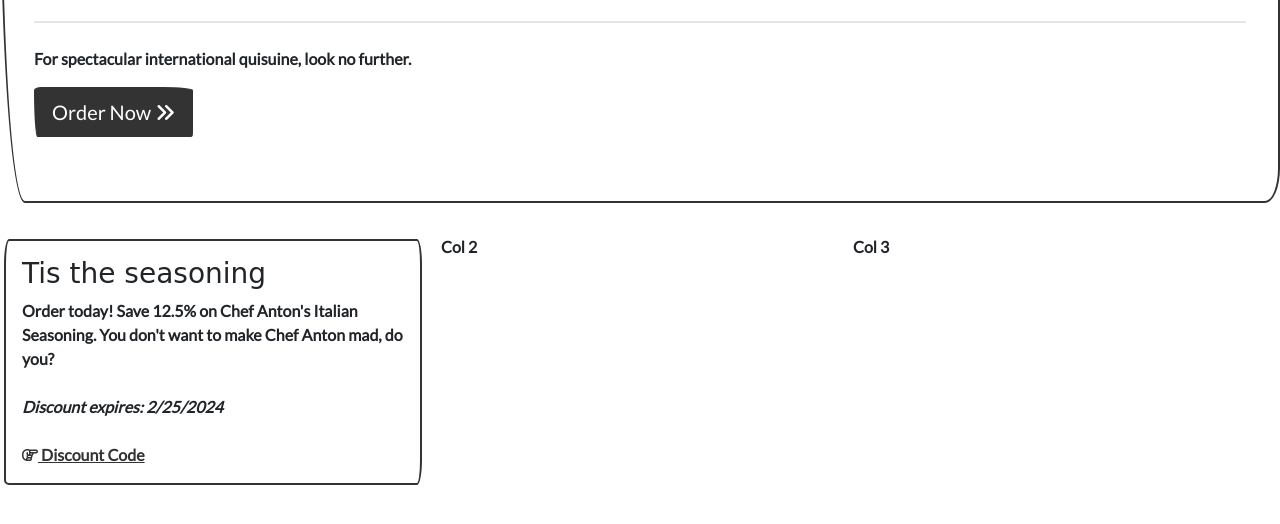
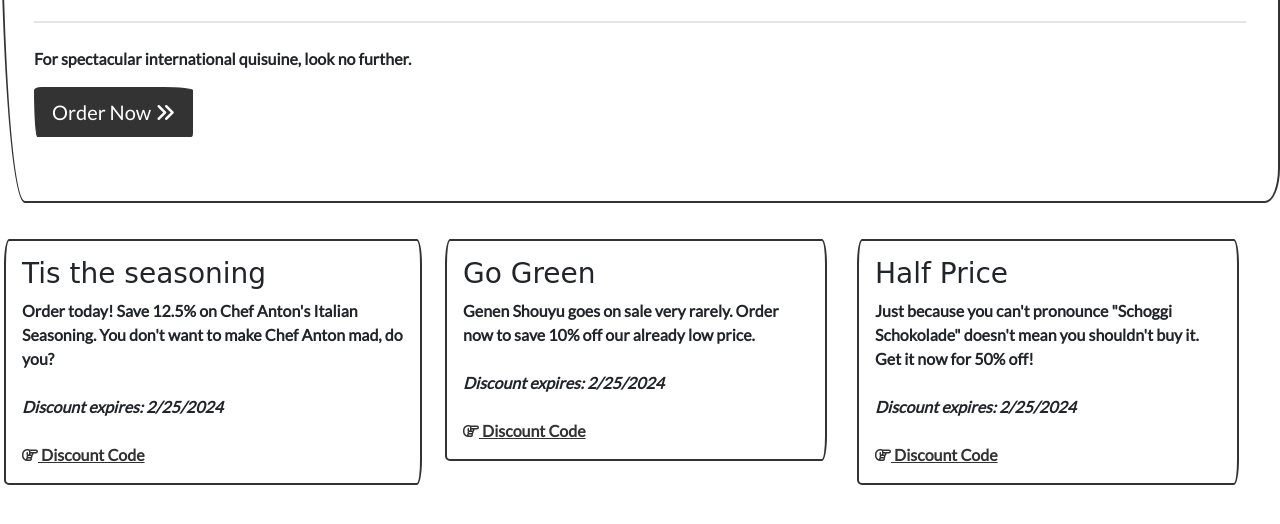
Before and after one commit to VossJohnathan/Northwind-Client-Spring2024, a plain HTML site: page index.html in a window 1280 px wide. Shown: the part 234-758 px from the top of the page. Drawn offline with nearby package versions, Linux system fonts and the light colour scheme; a web font is replaced by a local one.

Commit message:
Week 2 Assignment Done

```diff
--- a/client.js
+++ b/client.js
@@ -1,7 +1,18 @@
 $(function(){
+    $(document).on('keydown', function(e) {
+        if (e.keyCode == 27) {
+            $('#liveToast').toast('hide')
+        }
+    });
     // preload audio
     var toast = new Audio('toast.wav');
     $('.code').on('click', function(e) {
+        //display selected product info
+        const name = $(this).data('product');
+        const code = $(this).data('code'); //code in place of product to show discount code.
+        $('#name').html(name);
+        $('#code').html(code);
+
         e.preventDefault();
         // first pause the audio (in case it is still playing)
         toast.pause();
--- a/index.html
+++ b/index.html
@@ -21,7 +21,7 @@
     <div class="position-fixed bottom-0 right-0 p-3" style="z-index: 5; right: 0; bottom: 0;">
         <div id="liveToast" class="toast hide" role="alert" aria-live="assertive" aria-atomic="true" data-delay="2000">
           <div class="toast-header">
-            <strong class="mr-auto">Product Name</strong>
+            <strong class="mr-auto" id="name">Product Name</strong>
             <button type="button" class="ml-2 mb-1 close" data-dismiss="toast" aria-label="Close">
               <span aria-hidden="true">&times;</span>
             </button>
@@ -84,13 +84,29 @@
                 You don't want to make Chef Anton mad, do you?
             </div>
             <i>Discount expires: 2/25/2024</i><br />
-            <a href="#" class="code"><i class="far fa-hand-point-right"></i> Discount Code</a>
+            <a href="#" data-product="Chef Anton's Italian Seasoning" data-code="1234" class="code"><i class="far fa-hand-point-right"></i> Discount Code</a>
         </div>
         <div class="col-md">
-            Col 2
+            <div class="card col-md p-3 m-1">
+                <h3>Go Green</h3>
+            <div class="mb-4">
+                Genen Shouyu goes on sale very rarely.
+                Order now to save 10% off our already low price.
+            </div>
+            <i>Discount expires: 2/25/2024</i><br />
+            <a href="#" data-product="Genen Shouyu" data-code="5678" class="code"><i class="far fa-hand-point-right"></i> Discount Code</a>
+            </div>
         </div>
         <div class="col-md">
-            Col 3
+            <div class="card col-md p-3 m-1">
+                <h3>Half Price</h3>
+            <div class="mb-4">
+                Just because you can't pronounce "Schoggi Schokolade" doesn't mean you shouldn't buy it.
+                Get it now for 50% off!
+            </div>
+            <i>Discount expires: 2/25/2024</i><br />
+            <a href="#" data-product="Schoggi Schokolade" data-code="9012" class="code"><i class="far fa-hand-point-right"></i> Discount Code</a>
+            </div>
         </div>
     </div>
     <!-- bootstrap js -->
```
